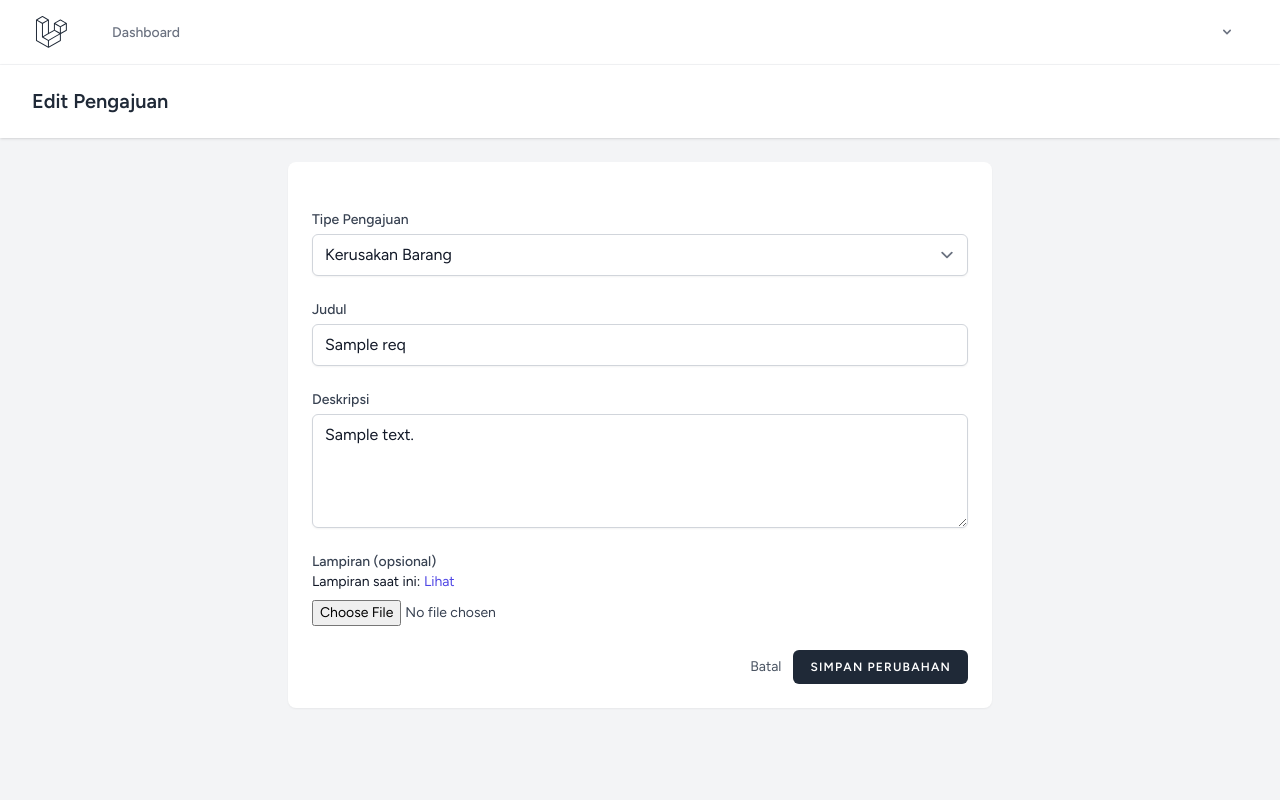
After one commit to maman2008/Laundary_web, a Laravel app: template resources/views/requests/edit.blade.php in a window 1280 px wide. The commit adds this page. Run offline with Laravel 12, Linux system fonts and the light colour scheme; the template is opened without the code that fills it: most values are stand-ins (such as "Sample title", 1, 10 or a date in 2020); data that the repository does not hold is empty; style sheets or scripts are compiled from the project's sources.

Commit message:
fix in bagian edit and add deskripsi

```diff
--- /dev/null
+++ b/resources/views/requests/edit.blade.php
@@ -0,0 +1,59 @@
+<x-app-layout>
+    <x-slot name="header">
+        <h2 class="font-semibold text-xl text-gray-800 leading-tight">
+            Edit Pengajuan
+        </h2>
+    </x-slot>
+
+    <div class="py-6">
+        <div class="max-w-3xl mx-auto sm:px-6 lg:px-8">
+            <div class="bg-white overflow-hidden shadow-sm sm:rounded-lg">
+                <div class="p-6 text-gray-900">
+                    <form method="POST" action="{{ route('requests.update', $req->id) }}" enctype="multipart/form-data" class="space-y-6">
+                        @csrf
+                        @method('PUT')
+
+                        <div>
+                            <x-input-label for="type" :value="__('Tipe Pengajuan')" />
+                            <select id="type" name="type" class="mt-1 block w-full rounded-md border-gray-300 shadow-sm focus:border-indigo-500 focus:ring-indigo-500" required>
+                                <option value="kerusakan_barang" @selected(old('type', $req->type)==='kerusakan_barang')>Kerusakan Barang</option>
+                                <option value="kekurangan_barang" @selected(old('type', $req->type)==='kekurangan_barang')>Kekurangan Barang</option>
+                            </select>
+                            <x-input-error :messages="$errors->get('type')" class="mt-2" />
+                        </div>
+
+                        <div>
+                            <x-input-label for="title" :value="__('Judul')" />
+                            <x-text-input id="title" class="block mt-1 w-full" type="text" name="title" :value="old('title', $req->title)" required />
+                            <x-input-error :messages="$errors->get('title')" class="mt-2" />
+                        </div>
+
+                        <div>
+                            <x-input-label for="description" :value="__('Deskripsi')" />
+                            <textarea id="description" name="description" rows="4" class="mt-1 block w-full rounded-md border-gray-300 shadow-sm focus:border-indigo-500 focus:ring-indigo-500">{{ old('description', $req->description) }}</textarea>
+                            <x-input-error :messages="$errors->get('description')" class="mt-2" />
+                        </div>
+
+                        <div>
+                            <x-input-label for="attachment" :value="__('Lampiran (opsional)')" />
+                            @if ($req->attachment_path)
+                                <div class="mb-2 text-sm">Lampiran saat ini:
+                                    <a href="{{ asset('storage/'.$req->attachment_path) }}" target="_blank" class="text-indigo-600 hover:underline">Lihat</a>
+                                </div>
+                            @endif
+                            <input id="attachment" type="file" name="attachment" class="mt-1 block w-full text-sm text-gray-700" />
+                            <x-input-error :messages="$errors->get('attachment')" class="mt-2" />
+                        </div>
+
+                        <div class="flex items-center justify-end gap-3">
+                            <a href="{{ route('requests.index') }}" class="text-gray-600 hover:text-gray-900 text-sm">Batal</a>
+                            <x-primary-button>
+                                Simpan Perubahan
+                            </x-primary-button>
+                        </div>
+                    </form>
+                </div>
+            </div>
+        </div>
+    </div>
+</x-app-layout>
```
Also changed, not shown: app/Http/Controllers/EmployeeRequestController.php (+9 -0 lines), resources/views/admin/pengajuan/index.blade.php (+17 -2 lines).
